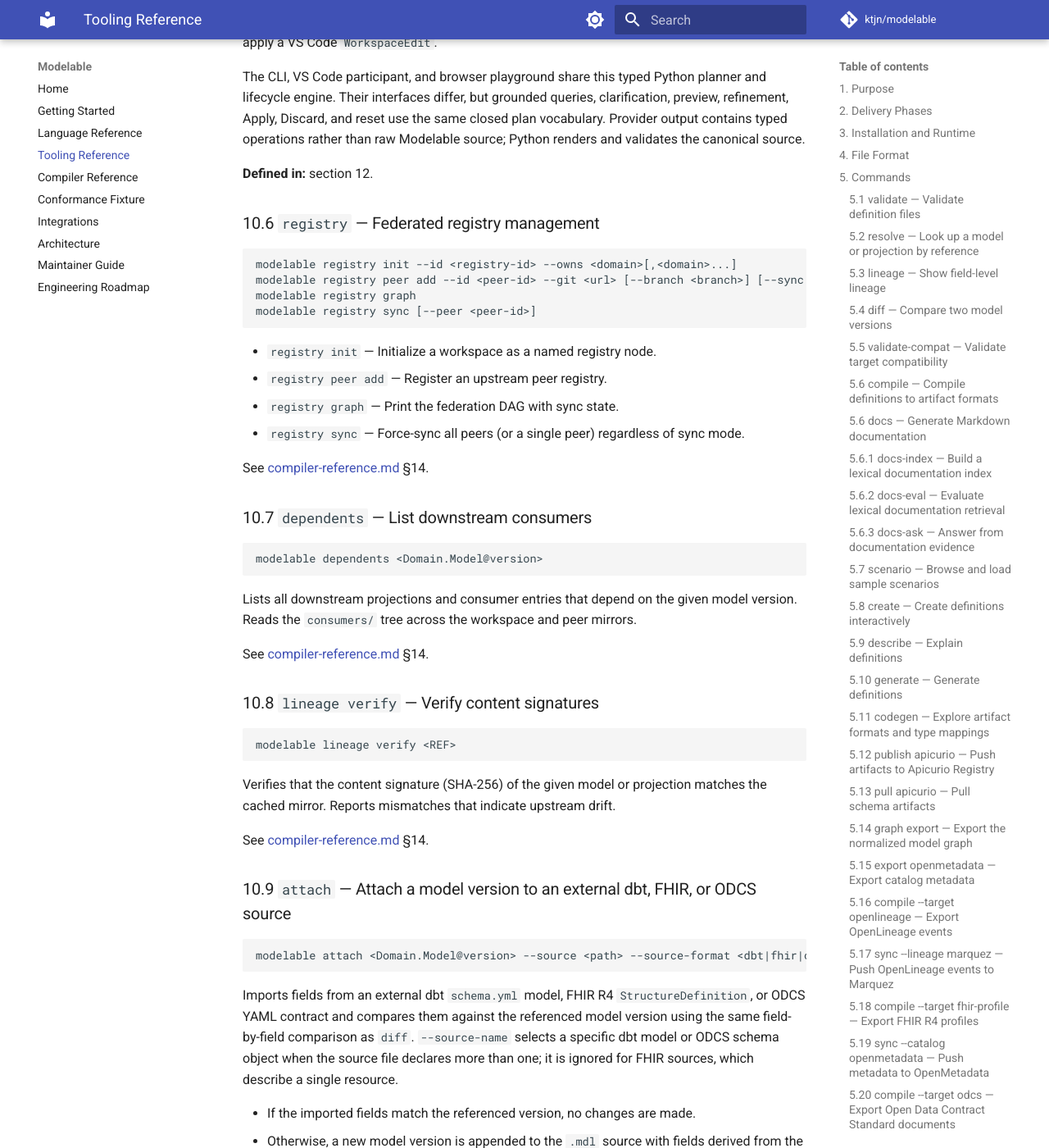
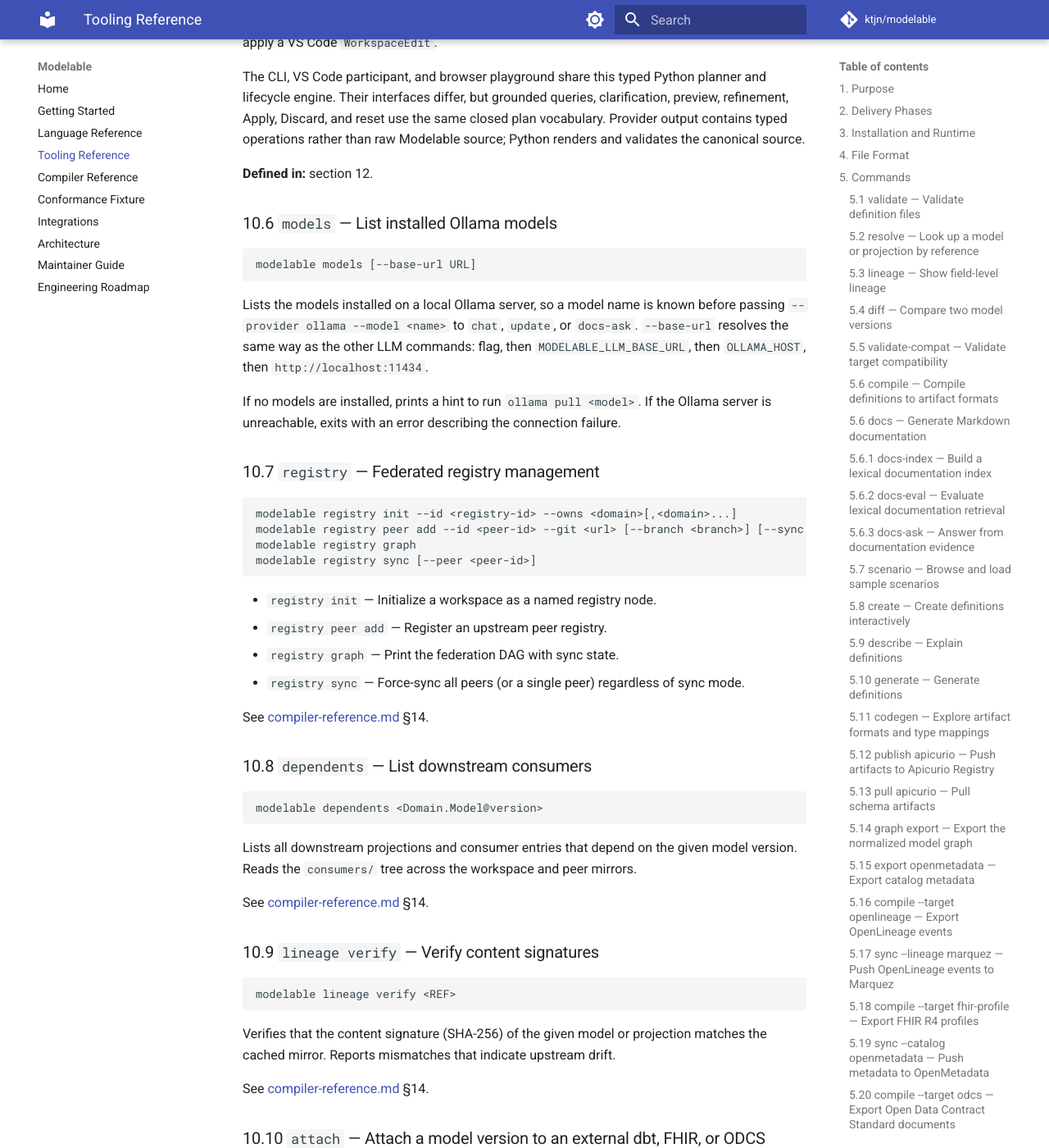
Before and after one commit to ktjn/modelable, an MkDocs documentation site: the page built from docs/cli-reference.md, in a window 1280 px wide and 1400 px high, scrolled down 35580 px. Shown: the whole window at 82% size. Built offline with MkDocs 1.6.1 and Material for MkDocs 9.7.7, drawn with Linux system fonts in a browser that asks for light colours; comment, search, counter and statistics services are not loaded; some of the changed text lies outside the part shown.

Commit message:
docs(cli): document 'modelable models' command

````diff
--- a/docs/cli-reference.md
+++ b/docs/cli-reference.md
@@ -1170,9 +1170,9 @@
 
 ## 10. Additional Command Contracts
 
-Sections 10.1 through 10.5 and 10.9 describe shipped local commands. Federated
+Sections 10.1 through 10.6 and 10.10 describe shipped local commands. Federated
 registry management, dependent write-back queries, and signature verification
-in sections 10.6 through 10.8 remain deferred.
+in sections 10.7 through 10.9 remain deferred.
 
 The current `codegen` command reports all implemented formats in this repository,
 including C#, Java, Python, Rust, Go, SQL DDL, dbt YAML, FHIR R4 profiles,
@@ -1476,7 +1476,23 @@
 
 **Defined in:** section 12.
 
-### 10.6 `registry` — Federated registry management
+### 10.6 `models` — List installed Ollama models
+
+```text
+modelable models [--base-url URL]
+```
+
+Lists the models installed on a local Ollama server, so a model name is
+known before passing `--provider ollama --model <name>` to `chat`, `update`,
+or `docs-ask`. `--base-url` resolves the same way as the other LLM commands:
+flag, then `MODELABLE_LLM_BASE_URL`, then `OLLAMA_HOST`, then
+`http://localhost:11434`.
+
+If no models are installed, prints a hint to run `ollama pull <model>`. If
+the Ollama server is unreachable, exits with an error describing the
+connection failure.
+
+### 10.7 `registry` — Federated registry management
 
 ```text
 modelable registry init --id <registry-id> --owns <domain>[,<domain>...]
@@ -1512,7 +1528,7 @@
 
 See [compiler-reference.md](compiler-reference.md) §14.
 
-### 10.9 `attach` — Attach a model version to an external dbt, FHIR, or ODCS source
+### 10.10 `attach` — Attach a model version to an external dbt, FHIR, or ODCS source
 
 ```text
 modelable attach <Domain.Model@version> --source <path> --source-format <dbt|fhir|odcs> [--source-name NAME] --path PATH [--output FILE] [--preview]
````
Also changed, not shown: other parts of docs/cli-reference.md (+2 -2 lines).
